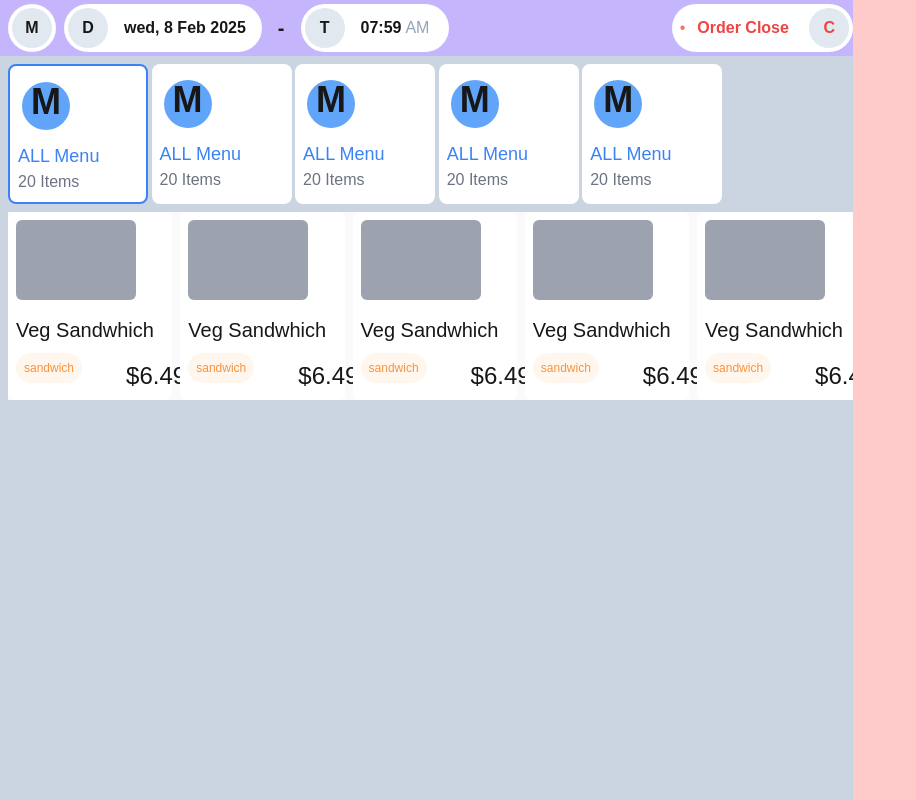
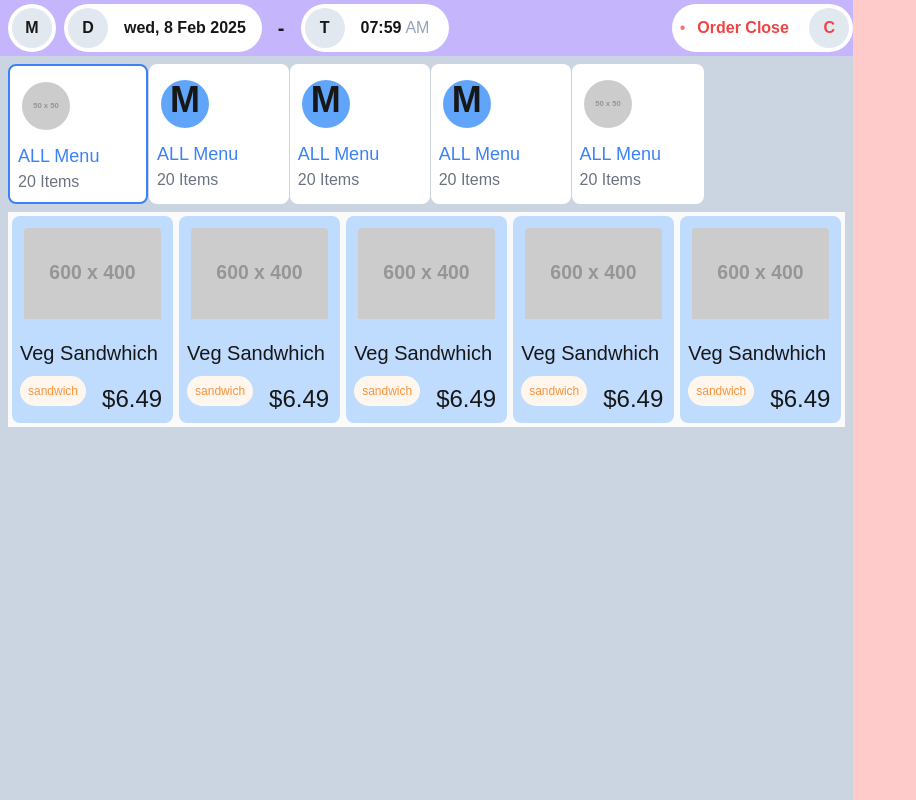
Before and after one commit to Rajlodh-001/Cart_sense_POS, a Next.js app: page /pos in a window 1280 px wide. Shown: the whole page, without its empty margins (0-916 px from the left). Built offline with nearby package versions, Linux system fonts and the light colour scheme.

Commit message:
working on mainPage

```diff
--- a/src/components/MenuPage.tsx
+++ b/src/components/MenuPage.tsx
@@ -3,10 +3,10 @@ import Image from "next/image";
 const MenuPage = () => {
   return (
     <>
-      <div className="w-full m-2  ">
-        <div className=" grid bg-bgdarkgray xl:grid-cols-5  lg:grid-cols-4 md:grid-cols-3 sm:grid-cols-2 grid-cols-1 gap-2">
+      <div className="w-full-[2] m-2  ">
+        <div className="p-1 grid bg-bgdarkgray xl:grid-cols-5  lg:grid-cols-4 md:grid-cols-3 sm:grid-cols-2 grid-cols-1 gap-1.5">
 
-          <div className=" bg-white rounded-md">
+          {/* <div className=" bg-white rounded-md">
             <div className="flex flex-col">
               <div className="p-2">
                 <div className="h-[80px] w-[120px] flex items-center rounded-md bg-gray-400  "></div>
@@ -18,7 +18,7 @@ const MenuPage = () => {
               <div className="text-2xl pl-9 p-2">$6.49</div>
               </div>
             </div>
-            {/* <Image src={"./sfsf"}/> */}
+
           </div>
 
           <div className=" bg-white rounded-md">
@@ -33,7 +33,7 @@ const MenuPage = () => {
               <div className="text-2xl pl-9 p-2">$6.49</div>
               </div>
             </div>
-            {/* <Image src={"./sfsf"}/> */}
+
           </div>
 
 
@@ -49,7 +49,7 @@ const MenuPage = () => {
               <div className="text-2xl pl-9 p-2">$6.49</div>
               </div>
             </div>
-            {/* <Image src={"./sfsf"}/> */}
+
           </div>
 
           <div className=" bg-white rounded-md">
@@ -64,23 +64,105 @@ const MenuPage = () => {
               <div className="text-2xl pl-9 p-2">$6.49</div>
               </div>
             </div>
-            {/* <Image src={"./sfsf"}/> */}
-          </div>
 
-          <div className=" bg-white rounded-md">
+          </div> */}
+
+
+
+          <div className=" bg-blue-200 rounded-lg">
             <div className="flex flex-col">
               <div className="p-2">
-                <div className="h-[80px] w-[120px] flex items-center rounded-md bg-gray-400  "></div>
+                {/* <div className="h-[80px] w-[120px] flex items-center rounded-md bg-gray-400  "></div> */}
+                <Image className="p-1 rounded-t-lg" src="https://placehold.co/600x400/FAFAFA/000000.svg" alt="product image" height={600} width={400} />
               </div>
               <p className="font-medium p-2  text-xl">Veg Sandwhich</p>
               <div className="flex flex-row">
 
               <p className=" text-xs m-2 rounded-full "> <span className=" bg-orange-50 p-2 rounded-full text-orange-400">sandwich</span></p>
-              <div className="text-2xl pl-9 p-2">$6.49</div>
+              <div className="text-2xl pl-auto p-2">$6.49</div>
               </div>
             </div>
-            {/* <Image src={"./sfsf"}/> */}
           </div>
+
+          <div className=" bg-blue-200 rounded-lg">
+            <div className="flex flex-col">
+              <div className="p-2">
+                {/* <div className="h-[80px] w-[120px] flex items-center rounded-md bg-gray-400  "></div> */}
+                <Image className="p-1 rounded-t-lg" src="https://placehold.co/600x400/FAFAFA/000000.svg" alt="product image" height={600} width={400} />
+              </div>
+              <p className="font-medium p-2  text-xl">Veg Sandwhich</p>
+              <div className="flex flex-row">
+
+              <p className=" text-xs m-2 rounded-full "> <span className=" bg-orange-50 p-2 rounded-full text-orange-400">sandwich</span></p>
+              <div className="text-2xl pl-auto p-2">$6.49</div>
+              </div>
+            </div>
+          </div>
+          <div className=" bg-blue-200 rounded-lg">
+            <div className="flex flex-col">
+              <div className="p-2">
+                {/* <div className="h-[80px] w-[120px] flex items-center rounded-md bg-gray-400  "></div> */}
+                <Image className="p-1 rounded-t-lg" src="https://placehold.co/600x400/FAFAFA/000000.svg" alt="product image" height={600} width={400} />
+              </div>
+              <p className="font-medium p-2  text-xl">Veg Sandwhich</p>
+              <div className="flex flex-row">
+
+              <p className=" text-xs m-2 rounded-full "> <span className=" bg-orange-50 p-2 rounded-full text-orange-400">sandwich</span></p>
+              <div className="text-2xl pl-auto p-2">$6.49</div>
+              </div>
+            </div>
+          </div>
+          <div className=" bg-blue-200 rounded-lg">
+            <div className="flex flex-col">
+              <div className="p-2">
+                {/* <div className="h-[80px] w-[120px] flex items-center rounded-md bg-gray-400  "></div> */}
+                <Image className="p-1 rounded-t-lg" src="https://placehold.co/600x400/FAFAFA/000000.svg" alt="product image" height={600} width={400} />
+              </div>
+              <p className="font-medium p-2  text-xl">Veg Sandwhich</p>
+              <div className="flex flex-row">
+
+              <p className=" text-xs m-2 rounded-full "> <span className=" bg-orange-50 p-2 rounded-full text-orange-400">sandwich</span></p>
+              <div className="text-2xl pl-auto p-2">$6.49</div>
+              </div>
+            </div>
+          </div>
+          <div className=" bg-blue-200 rounded-lg">
+            <div className="flex flex-col">
+              <div className="p-2">
+                {/* <div className="h-[80px] w-[120px] flex items-center rounded-md bg-gray-400  "></div> */}
+                <Image className="p-1 rounded-t-lg" src="https://placehold.co/600x400/FAFAFA/000000.svg" alt="product image" height={600} width={400} />
+              </div>
+              <p className="font-medium p-2  text-xl">Veg Sandwhich</p>
+              <div className="flex flex-row">
+
+              <p className=" text-xs m-2 rounded-full "> <span className=" bg-orange-50 p-2 rounded-full text-orange-400">sandwich</span></p>
+              <div className="text-2xl pl-auto p-2">$6.49</div>
+              </div>
+            </div>
+          </div>
+
+
+
+
+{/* <div class="w-full max-w-sm bg-white border border-gray-200 rounded-lg shadow-sm dark:bg-gray-800 dark:border-gray-700">
+    <a href="#">
+        <img class="p-8 rounded-t-lg" src="/docs/images/products/apple-watch.png" alt="product image" />
+    </a>
+    <div class="px-5 pb-5">
+        <a href="#">
+            <h5 class="text-xl font-semibold tracking-tight text-gray-900 dark:text-white">veg Sandwhich</h5>
+        </a>
+        <div class="flex items-center mt-2.5 mb-5">
+
+            <span class="bg-blue-100 text-blue-800 text-xs font-semibold px-2.5 py-0.5 rounded-sm dark:bg-blue-200 dark:text-blue-800 ms-3">5.0</span>
+        </div>
+        <div class="flex items-center justify-between">
+            <span class="text-3xl font-bold text-gray-900 dark:text-white">$599</span>
+            <a href="#" class="text-white bg-blue-700 hover:bg-blue-800 focus:ring-4 focus:outline-none focus:ring-blue-300 font-medium rounded-lg text-sm px-5 py-2.5 text-center dark:bg-blue-600 dark:hover:bg-blue-700 dark:focus:ring-blue-800">Add to cart</a>
+        </div>
+    </div>
+</div> */}
+
 
 
 
--- a/src/components/MiniMenuNavbar.tsx
+++ b/src/components/MiniMenuNavbar.tsx
@@ -1,26 +1,14 @@
+import Image from "next/image";
+
 const MiniMenuNavbar = () => {
   return (
     <>
-      <div className="w-full m-2 mb-0   ">
-        <div className="grid xl:grid-cols-6  lg:grid-cols-5 md:grid-cols-4 sm:grid-cols-2 grid-cols-1 gap-2 ">
+      <div className="w-full-[4] m-2 mb-0 ">
+        <div className="grid xl:grid-cols-6 lg:grid-cols-5 md:grid-cols-4 sm:grid-cols-2 grid-cols-1 gap-2 ">
 
             <div className=" ">
               <div className="border-blue-500 border-2 w-[140px] h-[140px] rounded-lg bg-white py-1">
-                <div className="circle m-3  rounded-full w-12 h-12 bg-blue-400">
-                  <p className="text-center font-bold text-4xl">M</p>
-                </div>
-                <div className=" text-blue-500 px-2 font-medium text-lg">
-                  ALL Menu
-                </div>
-                <div className=" px-2 text-gray-500">20 Items</div>
-              </div>
-            </div>
-
-            <div className="">
-              <div className="w-[140px] h-[140px] rounded-lg bg-white py-1">
-                <div className="circle m-3  rounded-full w-12 h-12 bg-blue-400">
-                  <p className="text-center font-bold text-4xl">M</p>
-                </div>
+                <Image className=" m-3 rounded-full" src="https://placehold.co/50x50/909497/000000.svg" alt="product image" height={48} width={48} />
                 <div className=" text-blue-500 px-2 font-medium text-lg">
                   ALL Menu
                 </div>
@@ -66,6 +54,19 @@ const MiniMenuNavbar = () => {
 
 
 
+            <div className=" ">
+              <div className="  w-full h-full rounded-lg bg-white py-1">
+                <Image className=" m-3 rounded-full" src="https://placehold.co/50x50/909497/000000.svg" alt="product image" height={48} width={48} />
+                <div className=" text-blue-500 px-2 font-medium text-lg">
+                  ALL Menu
+                </div>
+                <div className=" px-2 text-gray-500">20 Items</div>
+              </div>
+            </div>
+
+
+
+
 
 
 
--- a/src/components/TopContainer.tsx
+++ b/src/components/TopContainer.tsx
@@ -28,7 +28,7 @@ const TopContainer = () => {
               T
             </button>
             <p className="px-3 pr-4 font-semibold flex ">
-              07:59 <p className="text-slate-400 px-1 font-normal">AM</p>
+              07:59 <span className="text-slate-400 px-1 font-normal">AM</span>
             </p>
           </div>
         </div>
```
